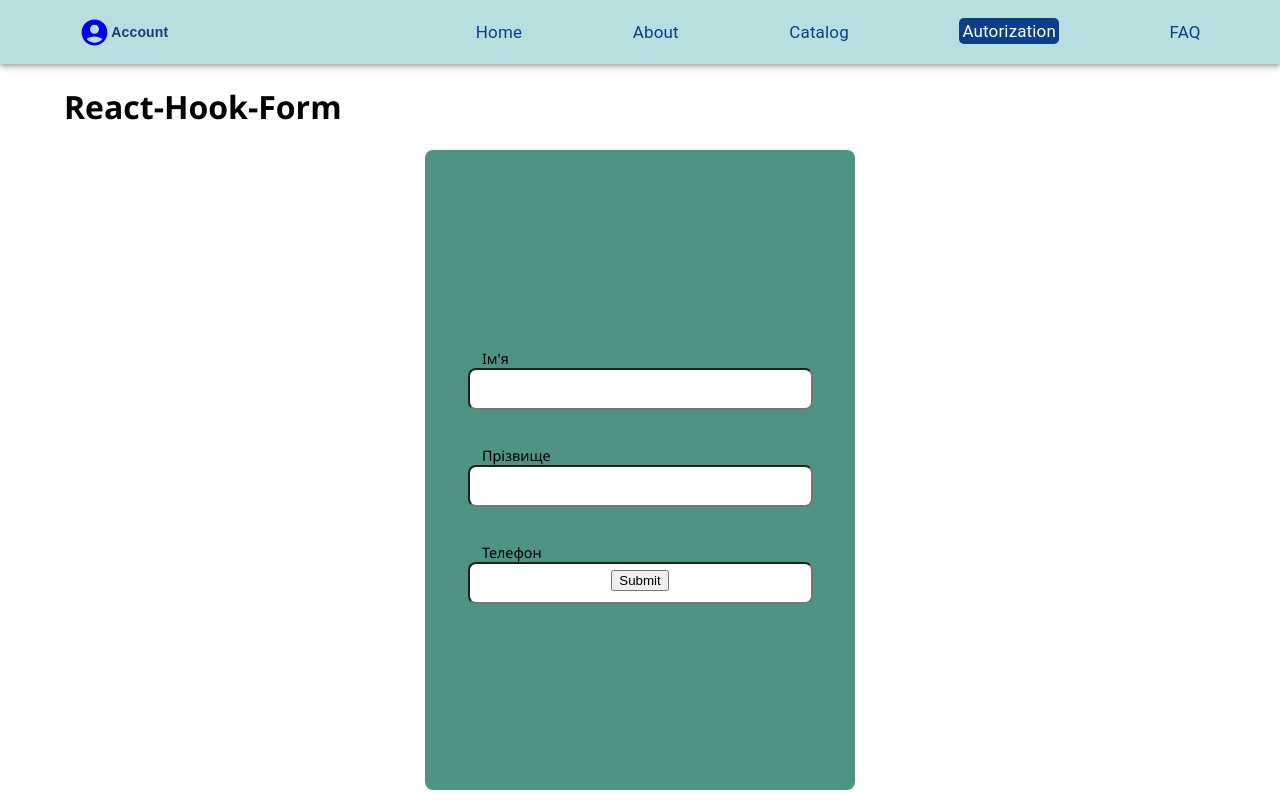
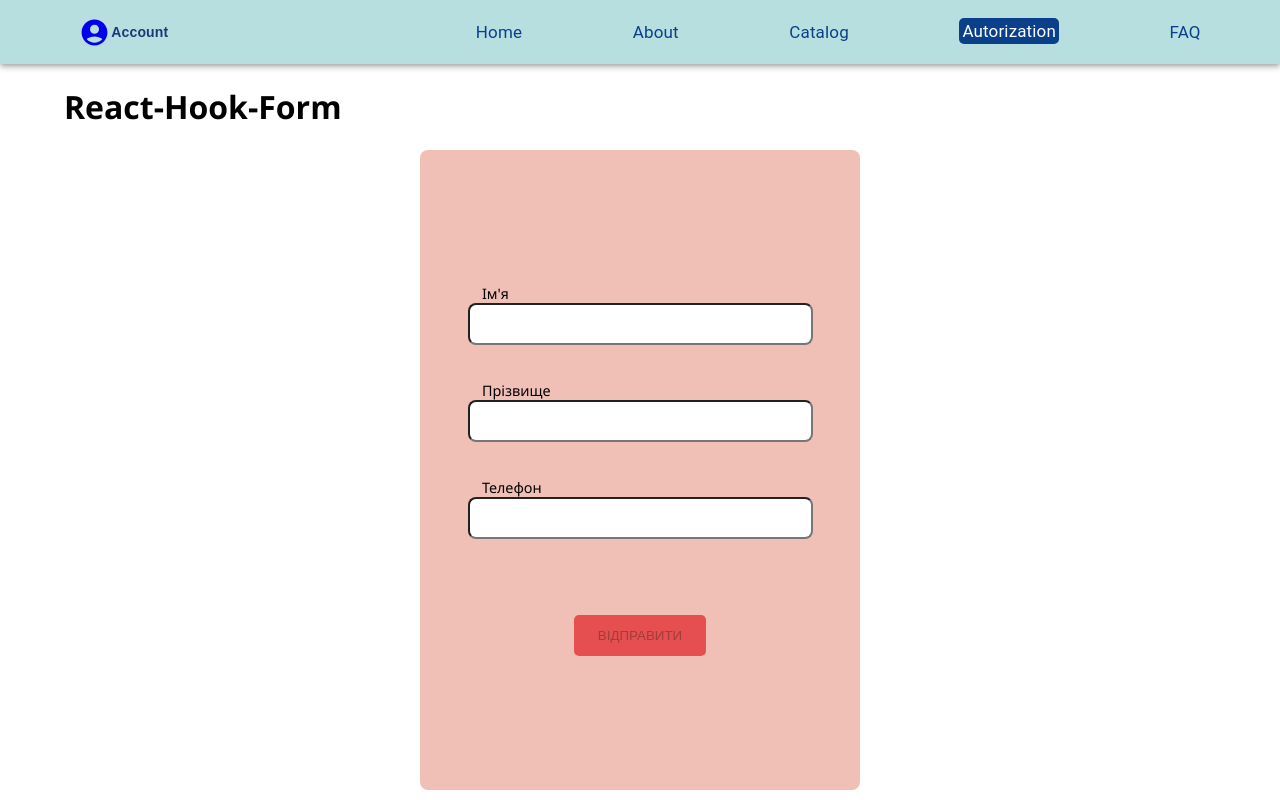
Before and after one commit to shpaksasha/NewProject, a React (Create React App) app: page /form in a window 1280 px wide. Built offline with nearby package versions, Linux system fonts and the light colour scheme.

Commit message:
add new changes to form, input path 2

```diff
--- a/src/pages/Form/Form.js
+++ b/src/pages/Form/Form.js
@@ -10,9 +10,9 @@ const useStyles = makeStyles(theme => ({
         justifyContent: 'center',
         alignItems: 'center',
         margin: '0 auto',
-        backgroundColor: '#4f9384',
+        backgroundColor: '#f0bfb5',
         height: 640,
-        width: 430,
+        maxWidth: 440,
         borderRadius: '8px'
     },
     form: {
@@ -43,14 +43,26 @@ const useStyles = makeStyles(theme => ({
         textIndent: '0.9em',
         fontSize: '0.8em',
     },
-
+    button: {
+        backgroundColor: '#e54f4f',
+        display: 'block',
+        margin: '0 auto',
+        border: 'none',
+        textTransform: 'uppercase',
+        padding: '13px 24px',
+        borderRadius: '5px',
+        cursor: 'pointer',
+        '&:hover': {
+            backgroundColor: '#d85d5d',
+        }
+    }
 }))
 
 const Form = () => {
     const classes = useStyles()
     const {
         register,
-        formState: {errors},
+        formState: {errors, isValid},
         handleSubmit,
         reset
     } = useForm({mode: 'onBlur'})
@@ -76,7 +88,8 @@ const Form = () => {
                                    }
                                })}
                         />
-                        <div className={classes.error}>{errors?.firstName && <span>{errors?.firstName?.message || 'Error!'}</span>}</div>
+                        <div className={classes.error}>{errors?.firstName &&
+                            <span>{errors?.firstName?.message || 'Error!'}</span>}</div>
                     </Box>
                     <Box sx={{mb: 9, maxHeight: '25px'}}>
                         <label className={classes.label}>Прізвище</label>
@@ -89,7 +102,8 @@ const Form = () => {
                                    }
                                })}
                         />
-                        <div className={classes.error}>{errors?.lastName && <span>{errors?.lastName?.message || 'Error!'}</span>}</div>
+                        <div className={classes.error}>{errors?.lastName &&
+                            <span>{errors?.lastName?.message || 'Error!'}</span>}</div>
                     </Box>
                     <Box sx={{maxHeight: '25px'}}>
                         <label className={classes.label}>Телефон</label>
@@ -102,9 +116,12 @@ const Form = () => {
                                    }
                                })}
                         />
-                        <div className={classes.error}>{errors?.telephone && <span>{errors?.telephone?.message || 'Error!'}</span>}</div>
+                        <div className={classes.error}>{errors?.telephone &&
+                            <span>{errors?.telephone?.message || 'Error!'}</span>}</div>
                     </Box>
-                    <input type='submit'/>
+                    <Box sx={{mt: 14}}>
+                        <button className={classes.button} type='submit' disabled={!isValid}>Відправити</button>
+                    </Box>
                 </form>
             </div>
         </>
```
